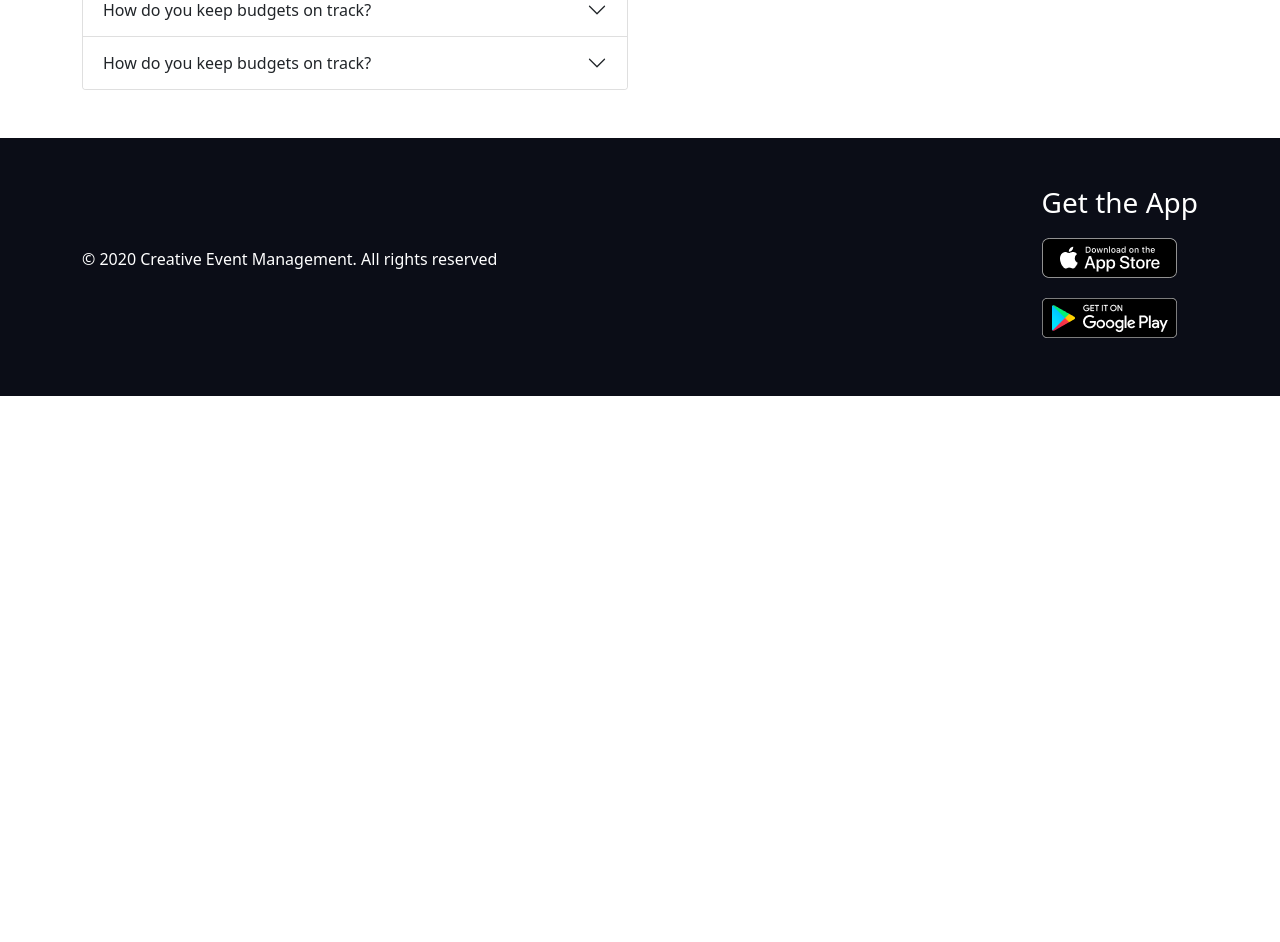
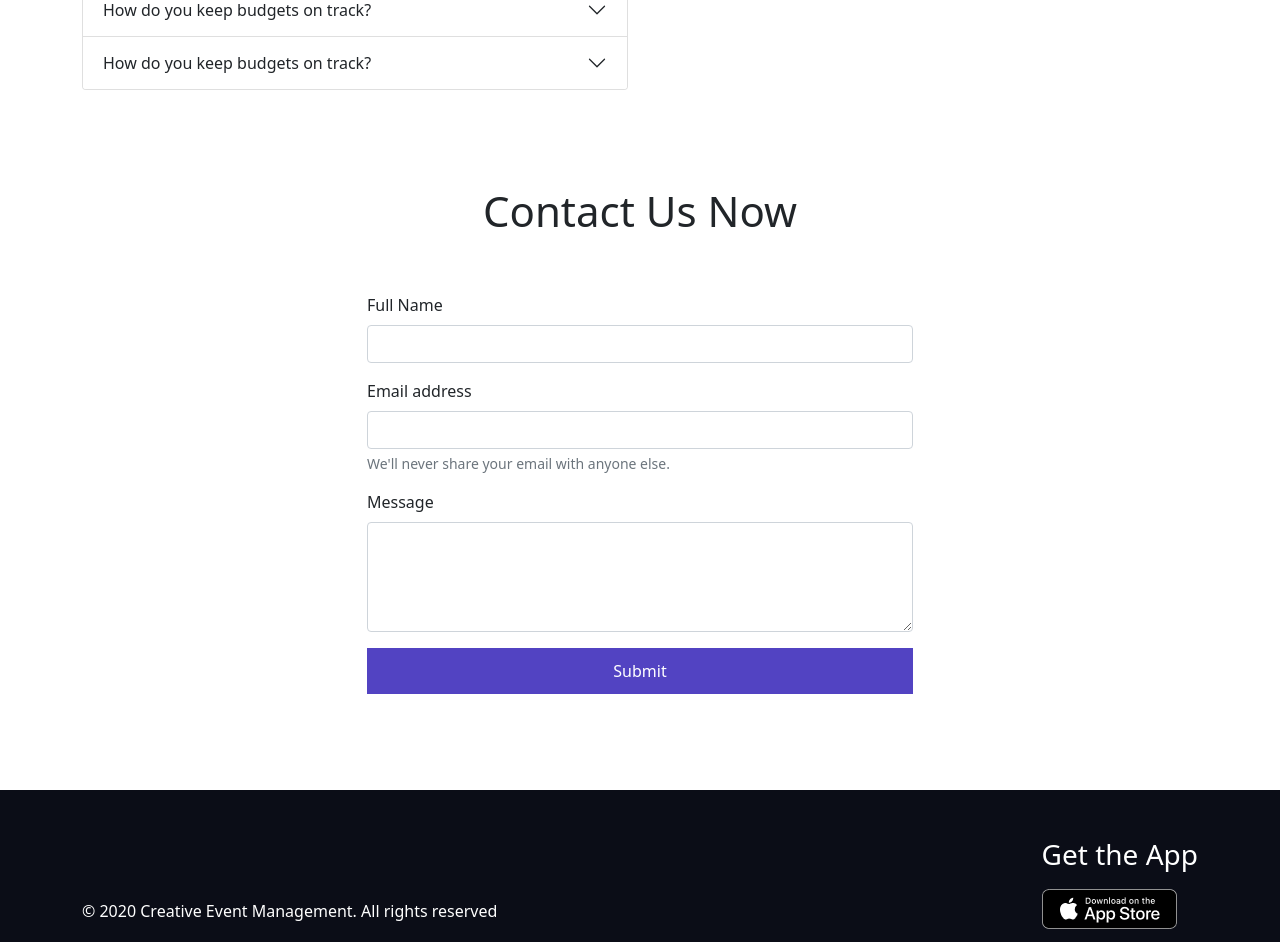
Before and after one commit to biswajit-adhikary/Creative-Event-Management, a plain HTML site: page index.html in a window 1280 px wide. Shown: the part 2180-3122 px from the top of the page. Before the commit the page ends 2576 px from the top, so only its background shows below. Drawn offline with nearby package versions, Linux system fonts and the light colour scheme.

Commit message:
Contact Done

```diff
--- a/index.html
+++ b/index.html
@@ -292,6 +292,40 @@
           </div>
         </section>
         <!-- FAQ end -->
+
+        <!-- Contact start -->
+        <section class="contact py-5 mb-5">
+          <div class="container">
+            <div class="row">
+              <div class="section-heading mb-5">
+                <h3>Contact Us Now</h3>
+              </div>
+            </div>
+            <div class="row">
+              <div class="col-lg-6 offset-lg-3">
+                <div class="contact-form">
+                  <form>
+                    <div class="mb-3">
+                      <label for="exampleInputName" class="form-label">Full Name</label>
+                      <input type="text" class="form-control" id="exampleInputName">
+                    </div>
+                    <div class="mb-3">
+                      <label for="exampleInputEmail1" class="form-label">Email address</label>
+                      <input type="email" class="form-control" id="exampleInputEmail1">
+                      <div id="emailHelp" class="form-text">We'll never share your email with anyone else.</div>
+                    </div>
+                    <div class="mb-3">
+                      <label for="exampleInputMessage" class="form-label">Message</label>
+                      <textarea class="form-control" id="exampleInputMessage" name="" rows="4"></textarea>
+                    </div>
+                    <button type="submit" class="btn theme-button-two w-100">Submit</button>
+                  </form>
+                </div>
+              </div>
+            </div>
+          </div>
+        </section>
+        <!-- Contact end -->
     </main>
     <!-- Main end -->
 
```
